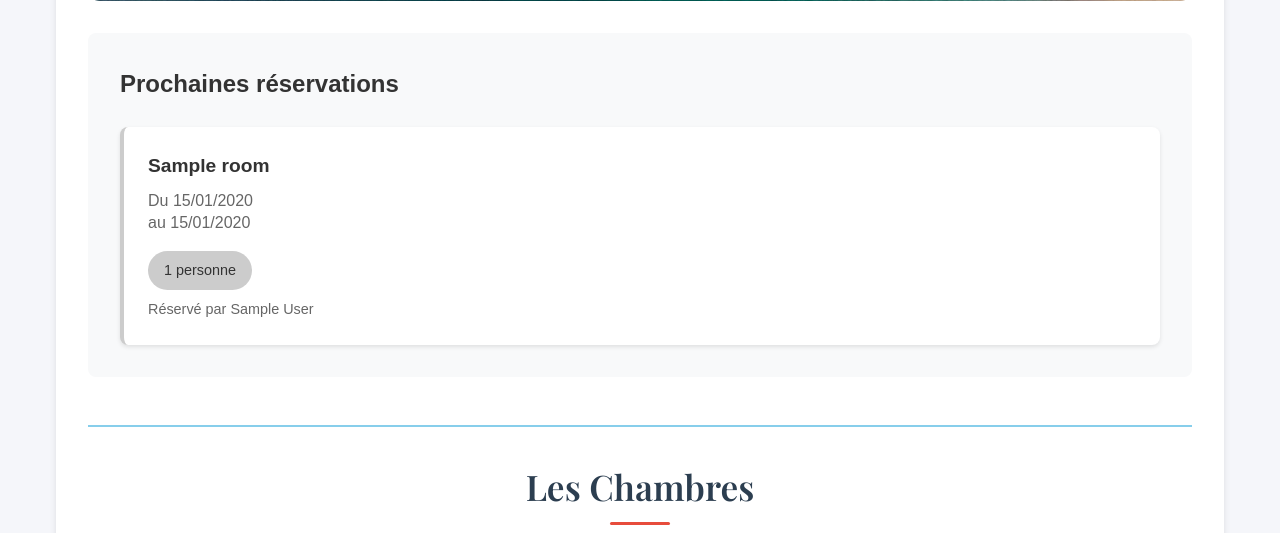
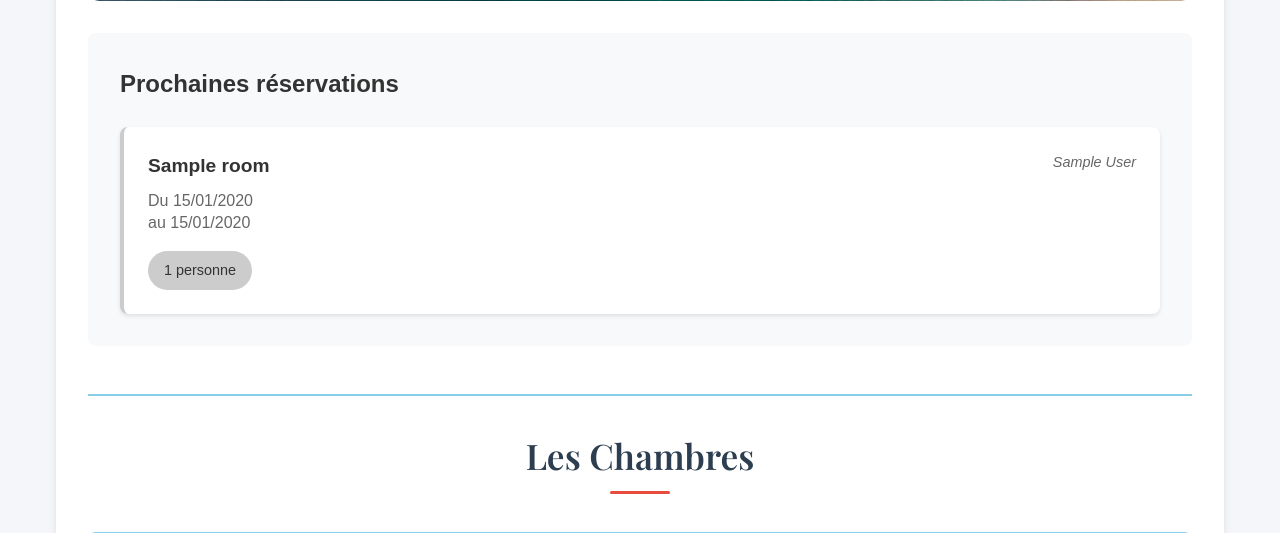
Before and after one commit to sebb34/Noirmoutier, a Flask app: template templates/home.html in a window 1280 px wide. Shown: the part 748-1281 px from the top of the page. Run offline with Flask 3, Linux system fonts and the light colour scheme; the template is opened without the code that fills it: values that come from a table or form of the project are taken from there, others are empty; a user stored in the database is signed in; tables that the repository leaves empty hold one stand-in row (values such as "Sample post"); grey boxes marked "Sample" are stand-in pictures.

Commit message:
Add user name to reservation cards on homepage

```diff
--- a/templates/home.html
+++ b/templates/home.html
@@ -250,11 +250,24 @@
             background-color: rgba(var(--room-color-rgb), 0.05);
         }
 
+        .reservation-header {
+            display: flex;
+            justify-content: space-between;
+            align-items: flex-start;
+            margin-bottom: 0.5rem;
+        }
+
         .reservation-room {
             font-size: 1.2em;
             font-weight: 600;
             color: #333;
-            margin-bottom: 0.5rem;
+        }
+
+        .reservation-user {
+            font-size: 0.9em;
+            color: #666;
+            text-align: right;
+            font-style: italic;
         }
 
         .reservation-date {
@@ -278,12 +291,6 @@
         .reservation-card:hover .reservation-guests {
             background-color: #333;
             color: white;
-        }
-
-        .reservation-user {
-            font-size: 0.9em;
-            color: #666;
-            margin-top: 0.5rem;
         }
 
         @media (max-width: 768px) {
@@ -350,7 +357,10 @@
                             {% set rgb = 'rgb(' + color[1:3]|int(base=16)|string + ',' + color[3:5]|int(base=16)|string + ',' + color[5:7]|int(base=16)|string + ')' %}
                             <a href="{{ url_for('edit_reservation', reservation_id=reservation.id) }}" class="reservation-card" style="--room-color: {{ color }}; --room-color-rgb: {{ rgb }}">
                                 <div class="reservation-content">
-                                    <div class="reservation-room">{{ reservation.room.name }}</div>
+                                    <div class="reservation-header">
+                                        <div class="reservation-room">{{ reservation.room.name }}</div>
+                                        <div class="reservation-user">{{ reservation.user.name }}</div>
+                                    </div>
                                     <div class="reservation-date">
                                         Du {{ reservation.start_date.strftime('%d/%m/%Y') }}<br>
                                         au {{ reservation.end_date.strftime('%d/%m/%Y') }}
@@ -358,11 +368,6 @@
                                     <div class="reservation-guests">
                                         {{ reservation.number_of_guests }} personne{{ 's' if reservation.number_of_guests > 1 else '' }}
                                     </div>
-                                    {% if current_user.is_admin %}
-                                        <div class="reservation-user">
-                                            Réservé par {{ reservation.user.name }}
-                                        </div>
-                                    {% endif %}
                                 </div>
                             </a>
                         {% endfor %}
```
